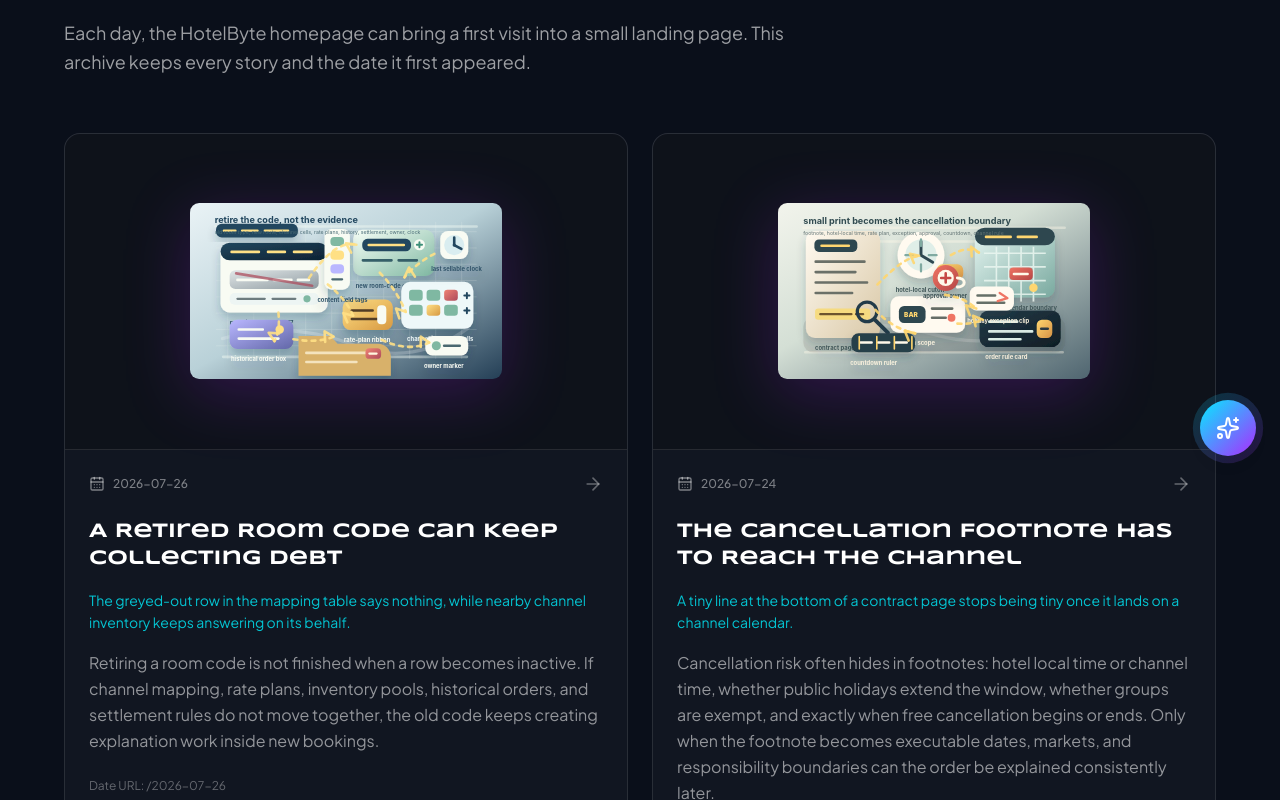
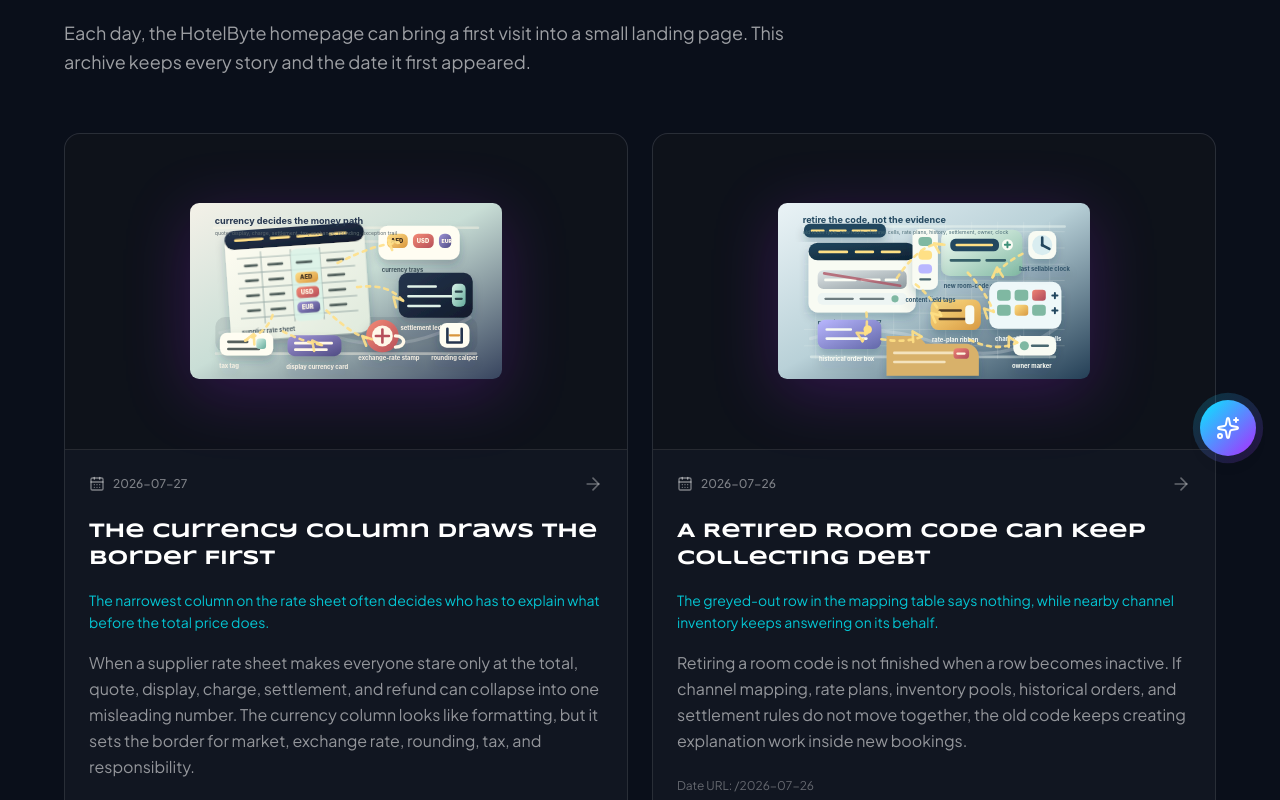
Before and after one commit to hotelbyte-com/hotelbyte-landing, a React (Vite) app: page /stories in a window 1280 px wide. Shown: the part 320-1120 px from the top of the page. Built offline with nearby package versions, Linux system fonts and the light colour scheme; no server answers.

Commit message:
Lore: draw the currency border

```diff
--- a/src/data/dailyStories.ts
+++ b/src/data/dailyStories.ts
@@ -2867,6 +2867,72 @@ export const dailyStories: DailyStory[] = [
     },
     generatedBy: 'codex-daily-story-publisher',
     generatedAt: '2026-07-26T19:24:45+04:00'
+  },
+  {
+    date: '2026-07-27',
+    slug: 'currency-column-sets-the-border',
+    content: {
+      zh: {
+        title: '币种列先划出边界',
+        mood: '价目表里最窄的一列，常常比总价更早决定谁该解释什么。',
+        theme: '供应商价目表里的币种列，为什么比总价列更早决定责任边界',
+        summary:
+          '一张供应商价目表如果只让人盯着总价，很容易把报价、展示价、扣款、结算和退款揉成同一个数字。币种列看起来只是格式，其实先划清了市场、汇率、舍入、税费和责任口径。',
+        body: [
+          '供应商价目表里有一列很瘦，标题只写着 Currency。它不像总价列那样抢眼，也没有促销备注那种会让人停下来的颜色。可一行价格从 AED 变成 USD，或者同一张表里混进 EUR，后面的工作就已经换了轨道：谁报价，谁展示，谁扣款，谁承担汇率差，谁在退款时解释尾差。',
+          '总价很会骗人。它把房费、税、服务费、佣金和有时还没有落地的舍入规则压成一个看似整齐的数字。币种列没有这么漂亮。它会问一些不太好看的问题：这个市场按哪种币种签约？渠道页面能不能原币展示？结算单按交易日汇率还是账期汇率？小数位多出来的那一点，是收入、成本，还是需要被单独说明的差异？',
+          '所以币种不是价目表的装饰字段。它更像边境章，先决定一笔钱要走哪条通道。把它省略掉，短期内表格会更清爽；长期看，客服、财务、供应商运营和商业负责人会在同一个金额旁边写出四种解释。把它写得太死也不行，动态汇率、包税价、跨市场促销和部分退款都需要留出可追溯的例外。',
+          'HotelByte 做酒店分销基础设施时，币种列应该站在总价旁边，而不是躲在备注里。一个可售价格进入渠道前，最好已经带着报价币种、展示币种、扣款币种、结算币种和舍入规则。读者最后看到的可能只是一个干净价格；后台真正少掉的，是那些围着同一个数字反复问“你说的是哪种钱”的下午。'
+        ],
+        ctaLabel: '返回 HotelByte 首页'
+      },
+      en: {
+        title: 'The Currency Column Draws the Border First',
+        mood: 'The narrowest column on the rate sheet often decides who has to explain what before the total price does.',
+        theme: 'Why the currency column in a supplier rate sheet can set responsibility earlier than the total price column',
+        summary:
+          'When a supplier rate sheet makes everyone stare only at the total, quote, display, charge, settlement, and refund can collapse into one misleading number. The currency column looks like formatting, but it sets the border for market, exchange rate, rounding, tax, and responsibility.',
+        body: [
+          'A supplier rate sheet often has one thin column titled Currency. It does not pull the eye like the total column, and it lacks the drama of a promotion note. But when a row changes from AED to USD, or EUR appears inside the same sheet, the work has already moved tracks: who quoted, who displays, who charges, who absorbs exchange movement, and who explains the leftover cents during refund.',
+          'Total price is a persuasive little object. It compresses room rate, tax, service fee, commission, and sometimes an unsettled rounding rule into one tidy number. The currency column is less charming. It asks rougher questions: which currency was contracted for this market, can the channel display the original currency, does settlement follow transaction-day or statement-period exchange rate, and is the extra decimal income, cost, or a difference that needs its own explanation?',
+          'That makes currency more than a formatting field. It is closer to a border stamp, deciding which path the money takes before anyone argues about the amount. Omit it, and the sheet looks cleaner for a while; later, support, finance, supplier operations, and commercial owners write four explanations beside the same figure. Freeze it too hard, and dynamic exchange, tax-inclusive packages, cross-market campaigns, and partial refunds lose the exception trail they need.',
+          'For HotelByte, the currency column belongs next to the total, not buried in remarks. Before a sellable price reaches a channel, it should already carry quote currency, display currency, charge currency, settlement currency, and rounding rule. The reader may only see a clean price at the end. What disappears behind it is the afternoon spent asking, again, which kind of money everyone meant.'
+        ],
+        ctaLabel: 'Back to the HotelByte homepage'
+      }
+    },
+    visual: {
+      src: '/daily/2026-07-27.svg',
+      alt: {
+        zh: '供应商价目表币种列的编辑插图，画面中有斜放的价目表、被放大的 Currency 列、AED USD EUR 三个币种托盘、汇率印章、舍入卡尺、税费标签、结算账本和把报价、展示、扣款、结算连接起来的彩色路径。',
+        en: 'An editorial illustration of a supplier rate-sheet currency column with a tilted rate sheet, enlarged Currency column, AED USD and EUR currency trays, exchange-rate stamp, rounding caliper, tax tag, settlement ledger, and colored paths connecting quote, display, charge, and settlement.'
+      },
+      caption: {
+        zh: '币种列不是表格格式。它把报价、展示、扣款、结算、汇率和舍入责任先放到各自的位置上。',
+        en: 'The currency column is not table formatting. It puts quote, display, charge, settlement, exchange, and rounding responsibility into separate places early.'
+      }
+    },
+    nextThemeSeeds: {
+      zh: [
+        '产品目录里的设施字段，怎样在不讲游客故事的情况下说明真实可售性',
+        '一份 stop-sell 原因码清单，怎样让库存关闭不再像黑箱',
+        '房态日历里的最晚释放时间，怎样把团房、散客和收益判断放到同一个钟面上',
+        '结算表里的退款批次号，怎样让财务、供应商和客服确认同一笔钱',
+        '一张多语言政策卡，怎样让商业规则在翻译后仍然保留责任边界'
+      ],
+      en: [
+        'How an amenity field in a product catalog can explain real sellability without telling another guest story',
+        'How a stop-sell reason-code list keeps inventory closure from becoming a black box',
+        'How the latest release time on an inventory calendar puts groups, transient rooms, and revenue judgment onto one clock face',
+        'How a refund batch ID in a settlement sheet helps finance, supplier, and support confirm the same money',
+        'How a multilingual policy card keeps commercial responsibility intact after translation'
+      ]
+    },
+    cta: {
+      href: '/'
+    },
+    generatedBy: 'codex-daily-story-publisher',
+    generatedAt: '2026-07-27T07:33:16+04:00'
   }
 ];
 
```
Also changed, not shown: public/daily/2026-07-27.svg (added).
